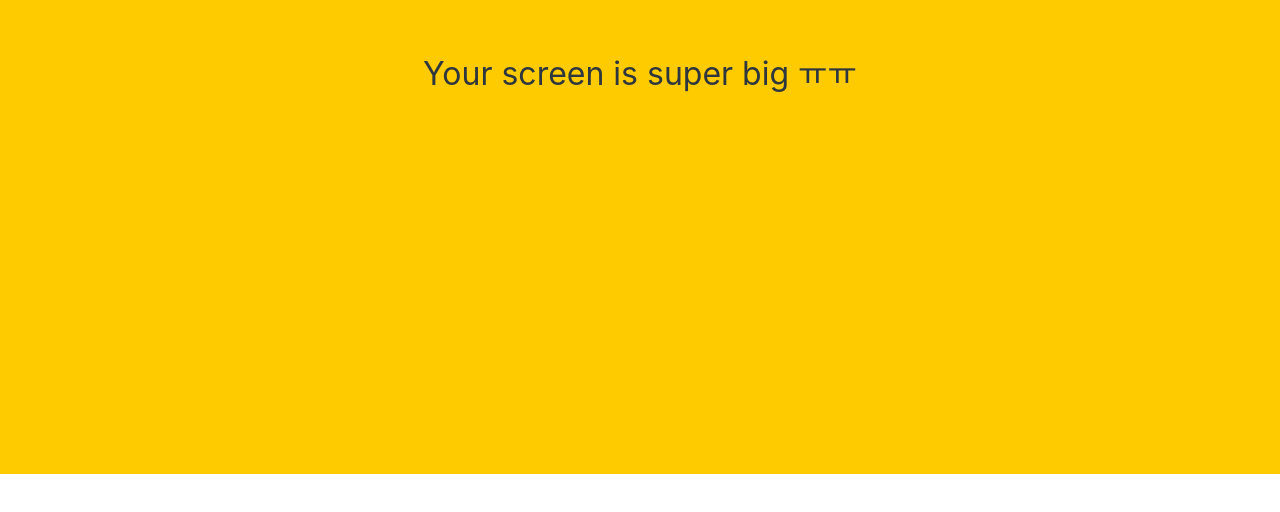
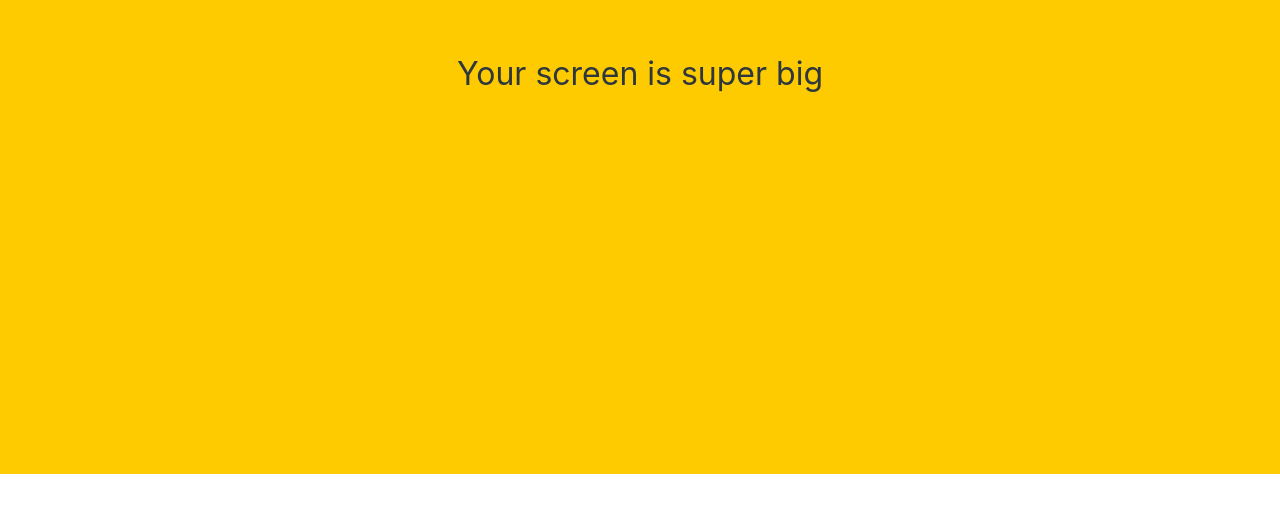
Before and after one commit to myj4513/kokoa_clone-2021, a plain HTML site: page friends.html in a window 1280 px wide. Shown: the part 326-838 px from the top of the page. Drawn offline with Linux system fonts and the light colour scheme.

Commit message:
Update friends.html

```diff
--- a/friends.html
+++ b/friends.html
@@ -105,7 +105,7 @@
       <i class="fas fa-comment"></i>
     </div>
 
-    <div id="no-mobile"><span>Your screen is super big ㅠㅠ</span></div>
+    <div id="no-mobile"><span>Your screen is super big </span></div>
 
     <script
       src="https://kit.fontawesome.com/6478f529f2.js"
```
